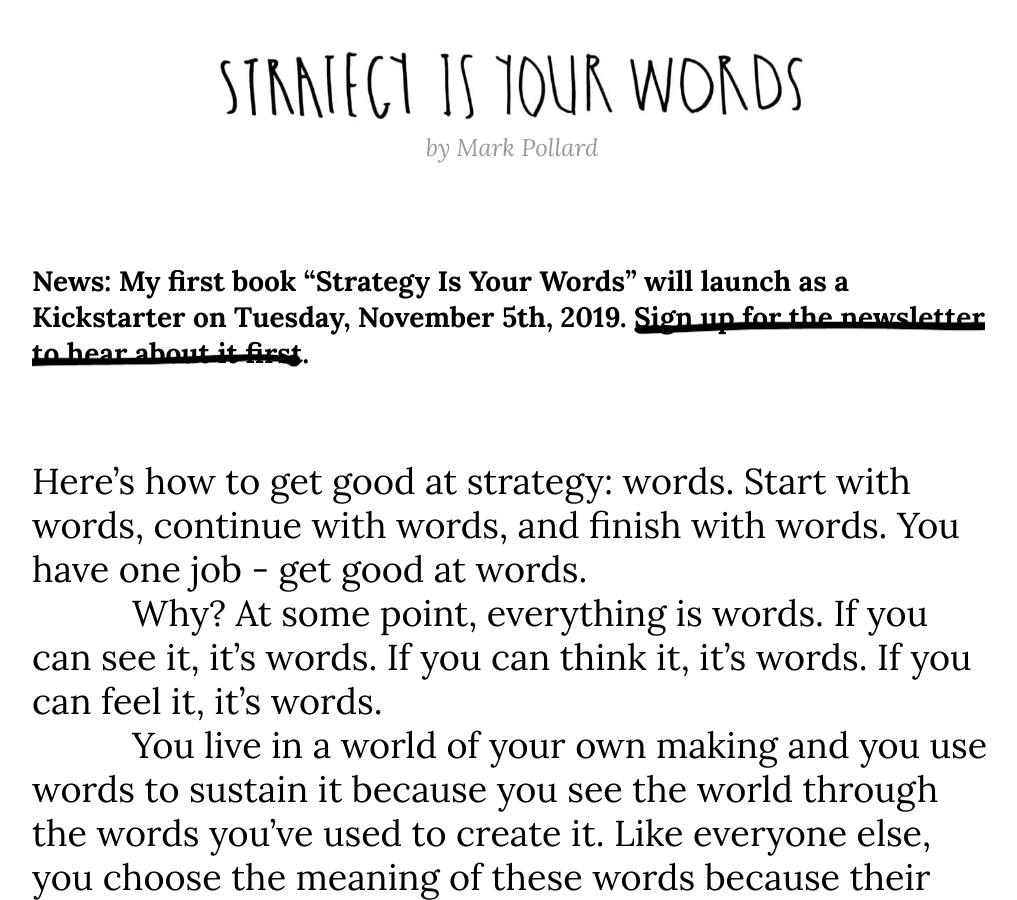
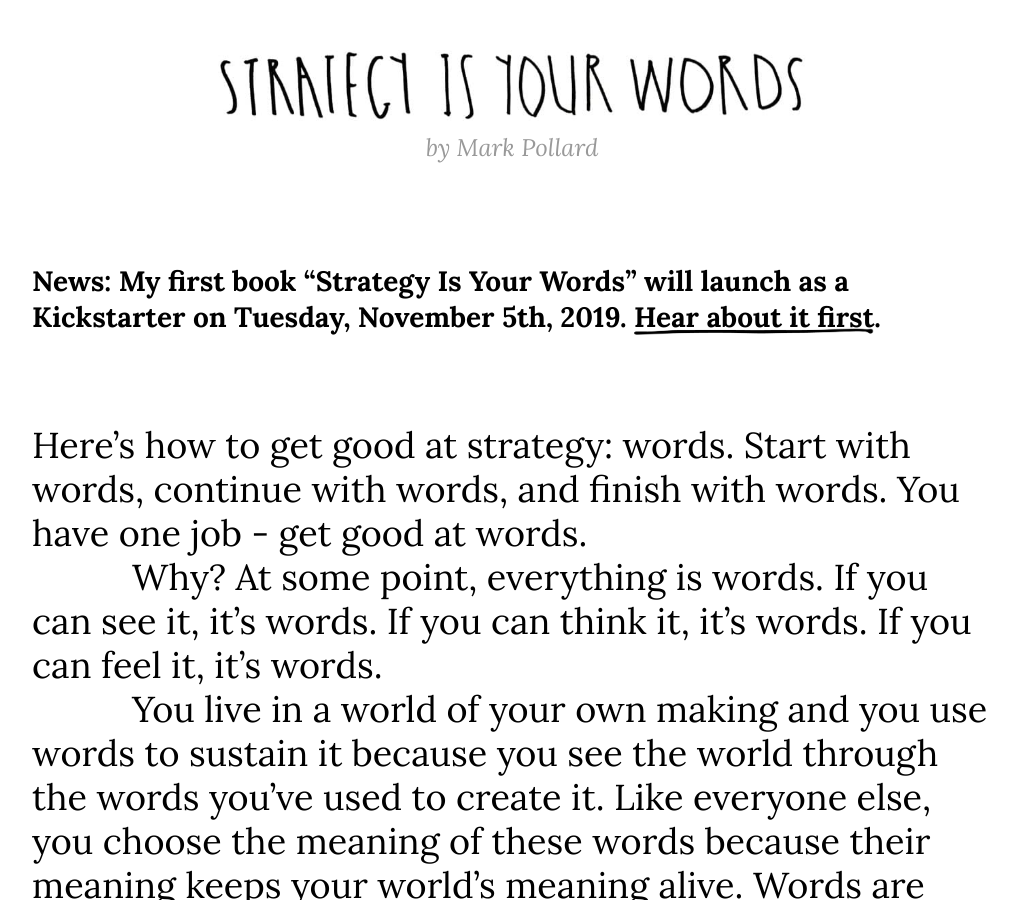
Before and after one commit to markhpollard/markhpollard.github.io, a Jekyll site: the page built from index.md, in a window 1280 px wide and 900 px high. Shown: the whole window, without its empty margins (128-1145 px from the left). Built offline with Jekyll 4.4.1, drawn with Linux system fonts in a browser that asks for light colours; nearby versions of some CDN libraries.

Commit message:
Updated Index

```diff
--- a/index.md
+++ b/index.md
@@ -7,7 +7,7 @@
 layout: index
 ---
 
-## News: My first book "Strategy Is Your Words" will launch as a Kickstarter on Tuesday, November 5th, 2019. [Sign up for the newsletter to hear about it first](https://www.markpollard.net/email-newsletter/).
+## News: My first book "Strategy Is Your Words" will launch as a Kickstarter on Tuesday, November 5th, 2019. [Hear about it first](https://www.markpollard.net/email-newsletter/).
 
 <br><br>
 Here’s how to get good at strategy: words. Start with words, continue with words, and finish with words. You have one job - get good at words.
```
